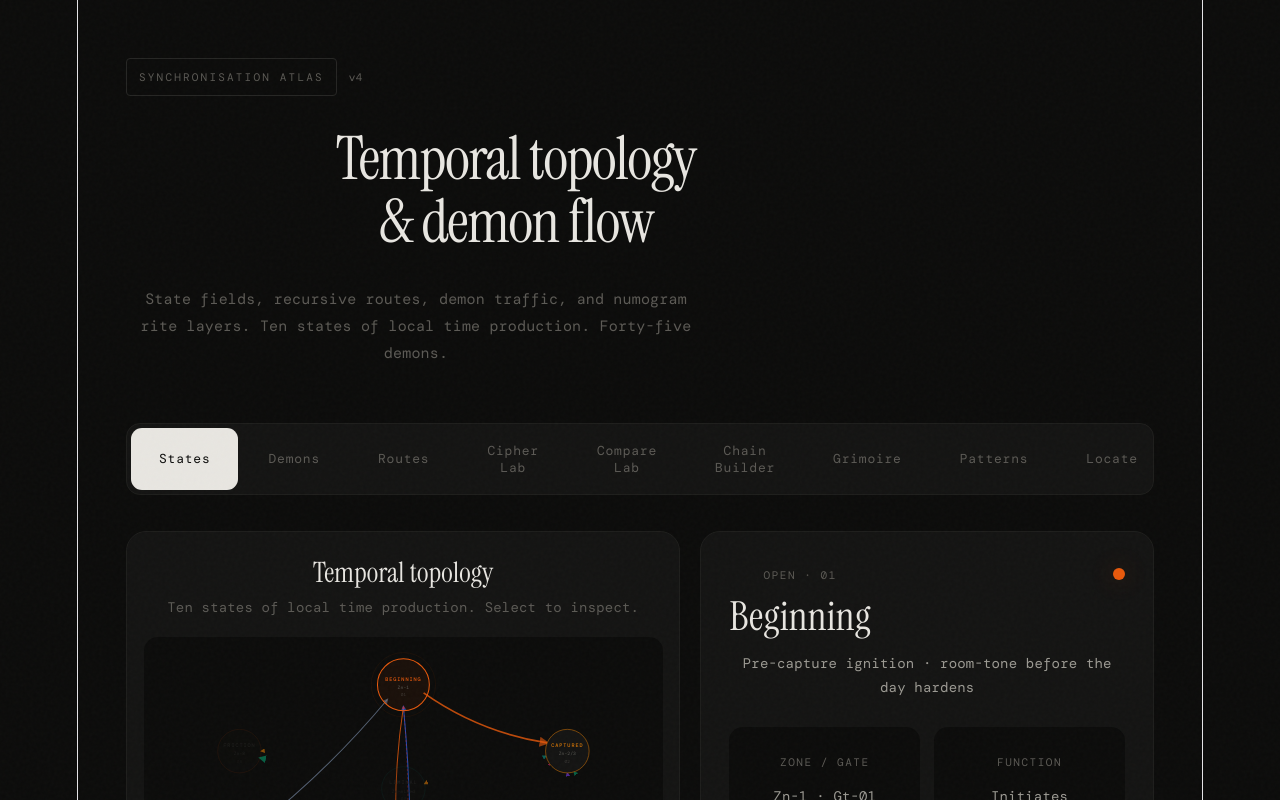
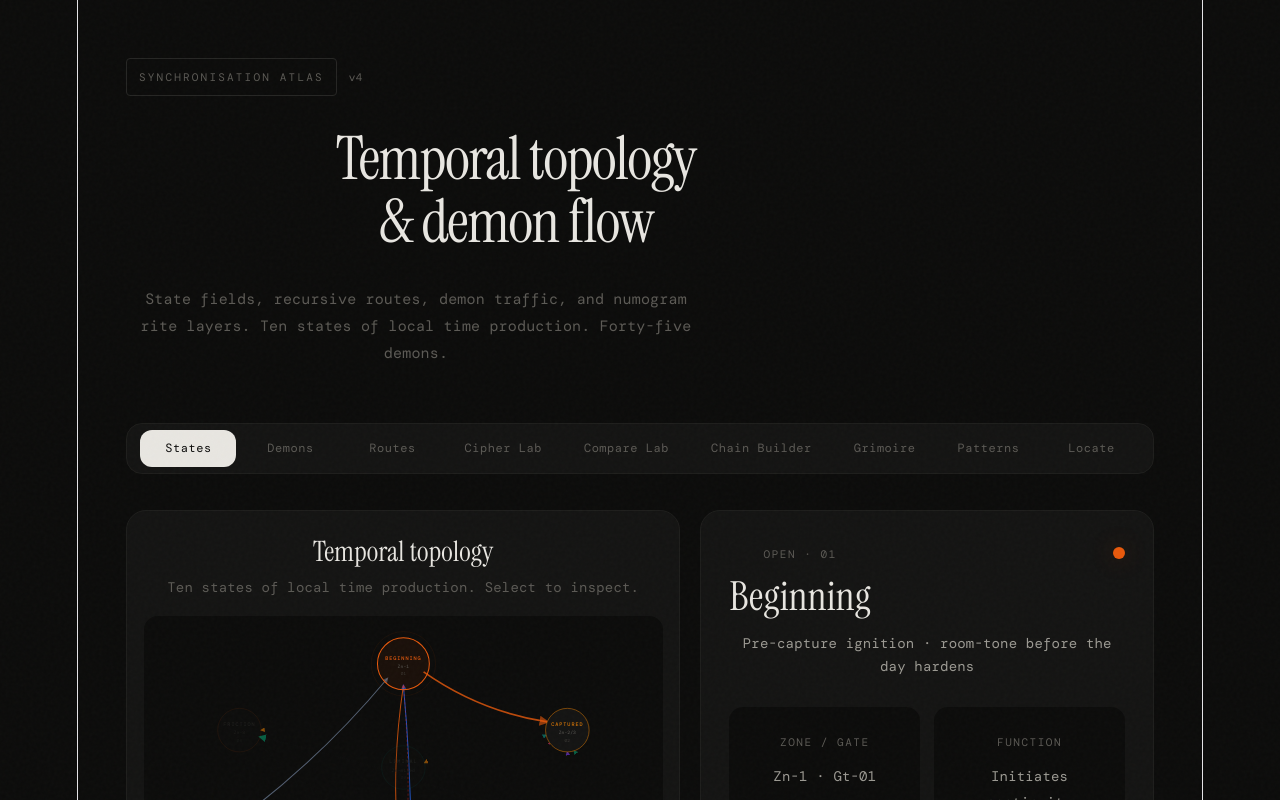
Before and after one commit to willproudler/synchronisationatlas, a React (Vite) app: page / in a window 1280 px wide. Shown: the top 800 px of the page. Built offline with nearby package versions, Linux system fonts and the light colour scheme; a web font is replaced by a local one.

Commit message:
Update App.jsx

```diff
--- a/src/App.jsx
+++ b/src/App.jsx
@@ -651,8 +651,48 @@ const tabDefs=[
   {id:"diagnosis",label:"Locate"}
 
 ];
-function TabBar({active,onChange,bp}){return<div style={{display:"flex",gap:2,background:c.surface,border:`1px solid ${c.borderS}`,borderRadius:14,padding:4,flexWrap:bp.isMobile?"wrap":"nowrap"}}>{tabDefs.map(t=><button key={t.id}onClick={()=>onChange(t.id)}style={{...f.mono,fontSize:bp.isMobile?12:13,letterSpacing:"0.06em",padding:bp.isMobile?"10px 16px":"14px 28px",borderRadius:11,border:"none",background:active===t.id?c.text:"transparent",color:active===t.id?c.bg:c.dim,cursor:"pointer",transition:"all 0.25s",flex:bp.isMobile?"1 1 40%":1}}>{t.label}</button>)}</div>;}
-
+function TabBar({active,onChange,bp}){
+  const compact = !bp.isDesktop;
+
+  return (
+    <div style={{
+      display:"flex",
+      gap:6,
+      background:c.surface,
+      border:`1px solid ${c.borderS}`,
+      borderRadius:16,
+      padding:6,
+      flexWrap:"wrap",
+      justifyContent:"center"
+    }}>
+      {tabDefs.map(t=>(
+        <button
+          key={t.id}
+          onClick={()=>onChange(t.id)}
+          title={t.label}
+          style={{
+            ...f.mono,
+            fontSize:compact?11:12,
+            letterSpacing:"0.045em",
+            padding:compact?"10px 12px":"12px 18px",
+            minWidth:compact?"auto":96,
+            borderRadius:12,
+            border:"none",
+            background:active===t.id?c.text:"transparent",
+            color:active===t.id?c.bg:c.dim,
+            cursor:"pointer",
+            transition:"all 0.25s",
+            flex:compact?"1 1 30%":"0 1 auto",
+            lineHeight:1.15,
+            whiteSpace:"normal"
+          }}
+        >
+          {t.label}
+        </button>
+      ))}
+    </div>
+  );
+}
 // ── STATE MAP ─────────────────────────────────────────────────────
 
 function StateMap({activeState,onSelect,bp}){
```
